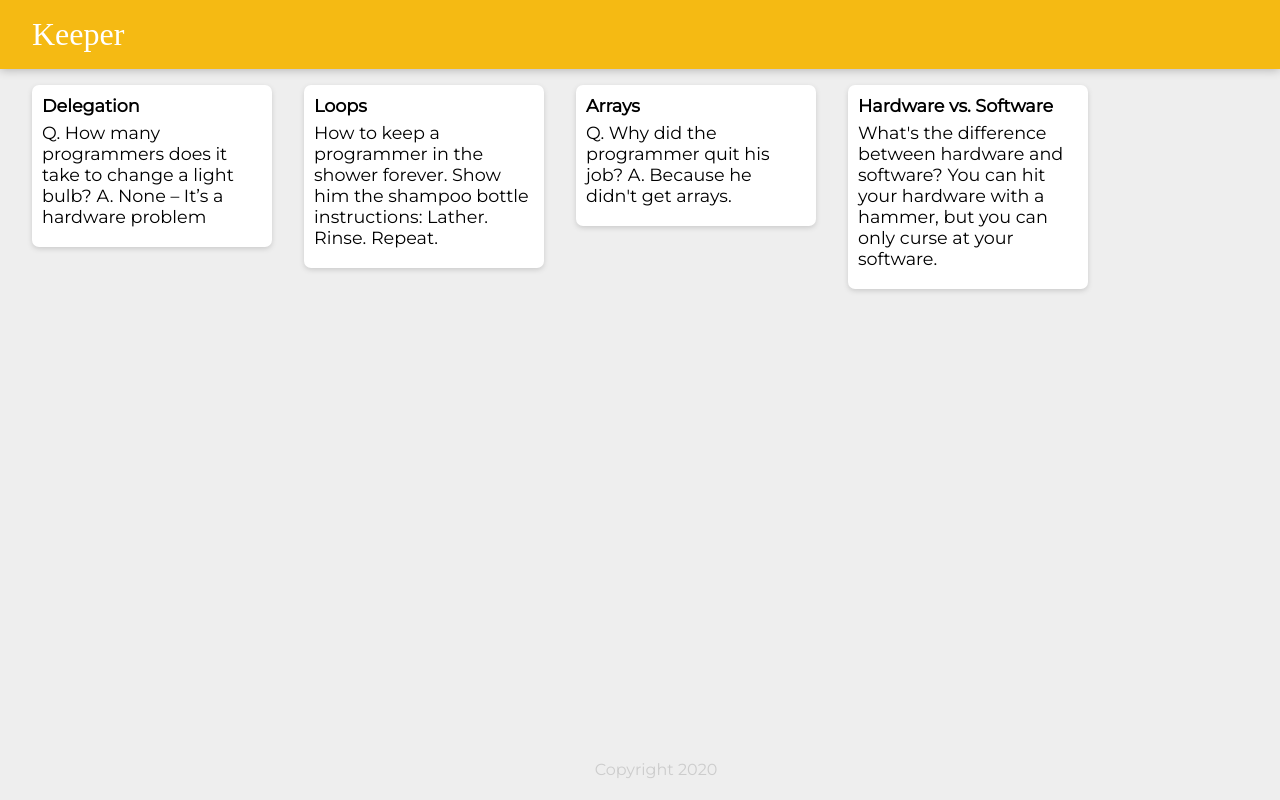
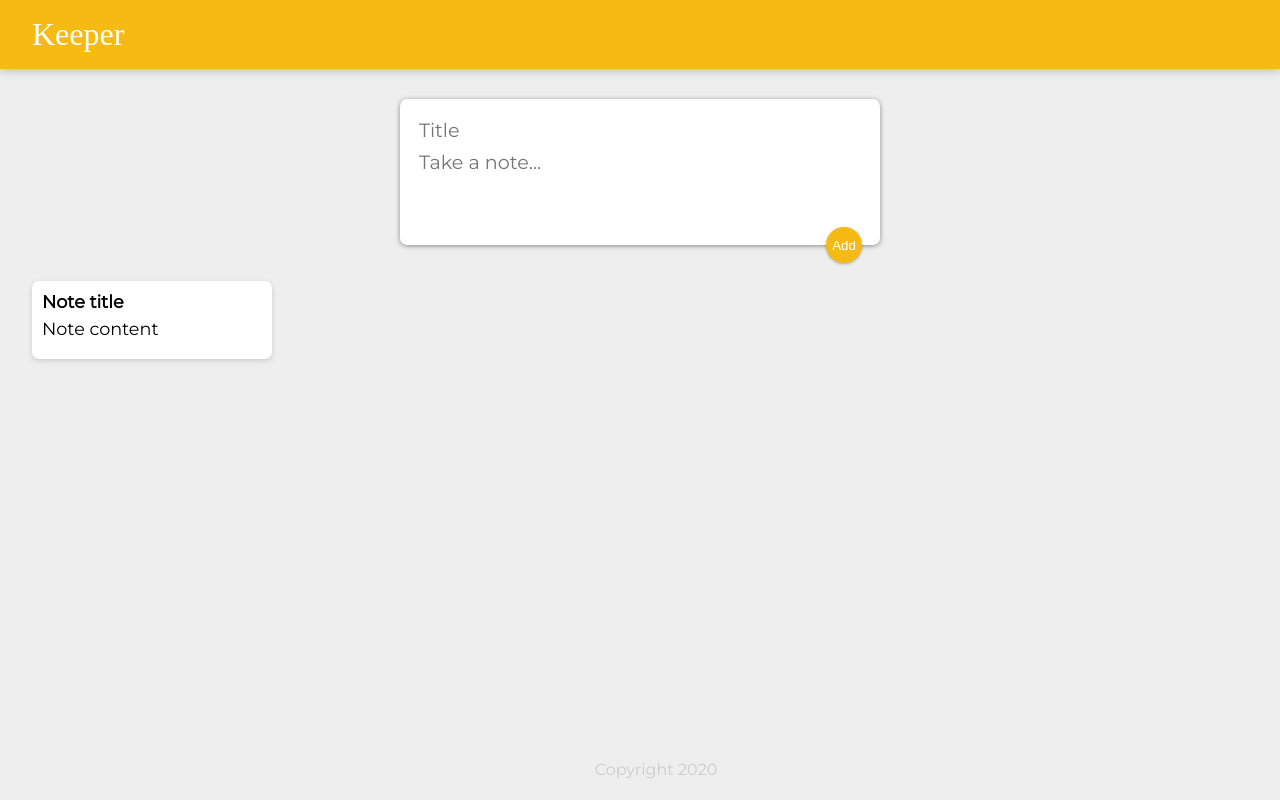
Before and after one commit to omri2861/UdemyWebDev, a React (Create React App) app in the folder keeper/: page / in a window 1280 px wide. Built offline with nearby package versions, Linux system fonts and the light colour scheme; a web font is replaced by a local one.

Commit message:
Added angela's 3rd part changes

```diff
--- a/keeper/public/styles.css
+++ b/keeper/public/styles.css
@@ -54,3 +54,49 @@
   white-space: pre-wrap;
   word-wrap: break-word;
 }
+
+.note button {
+  position: relative;
+  float: right;
+  margin-right: 10px;
+  color: #f5ba13;
+  border: none;
+  width: 36px;
+  height: 36px;
+  cursor: pointer;
+  outline: none;
+}
+
+form {
+  position: relative;
+  width: 480px;
+  margin: 30px auto 20px auto;
+  background: #fff;
+  padding: 15px;
+  border-radius: 7px;
+  box-shadow: 0 1px 5px rgb(138, 137, 137);
+}
+form input,
+form textarea {
+  width: 100%;
+  border: none;
+  padding: 4px;
+  outline: none;
+  font-size: 1.2em;
+  font-family: inherit;
+  resize: none;
+}
+form button {
+  position: absolute;
+  right: 18px;
+  bottom: -18px;
+  background: #f5ba13;
+  color: #fff;
+  border: none;
+  border-radius: 50%;
+  width: 36px;
+  height: 36px;
+  box-shadow: 0 1px 3px rgba(0, 0, 0, 0.3);
+  cursor: pointer;
+  outline: none;
+}
--- a/keeper/src/components/App.jsx
+++ b/keeper/src/components/App.jsx
@@ -2,15 +2,14 @@
 import Header from "./Header";
 import Footer from "./Footer";
 import Note from "./Note";
-import notes from "../notes";
+import CreateArea from "./CreateArea";
 
 function App() {
   return (
     <div>
       <Header />
-      {notes.map((note) => (
-        <Note key={note.key} title={note.title} content={note.content} />
-      ))}
+      <CreateArea />
+      <Note key={1} title="Note title" content="Note content" />
       <Footer />
     </div>
   );
--- /dev/null
+++ b/keeper/src/components/CreateArea.jsx
@@ -0,0 +1,15 @@
+import React from "react";
+
+function CreateArea() {
+  return (
+    <div>
+      <form>
+        <input name="title" placeholder="Title" />
+        <textarea name="content" placeholder="Take a note..." rows="3" />
+        <button>Add</button>
+      </form>
+    </div>
+  );
+}
+
+export default CreateArea;
```
